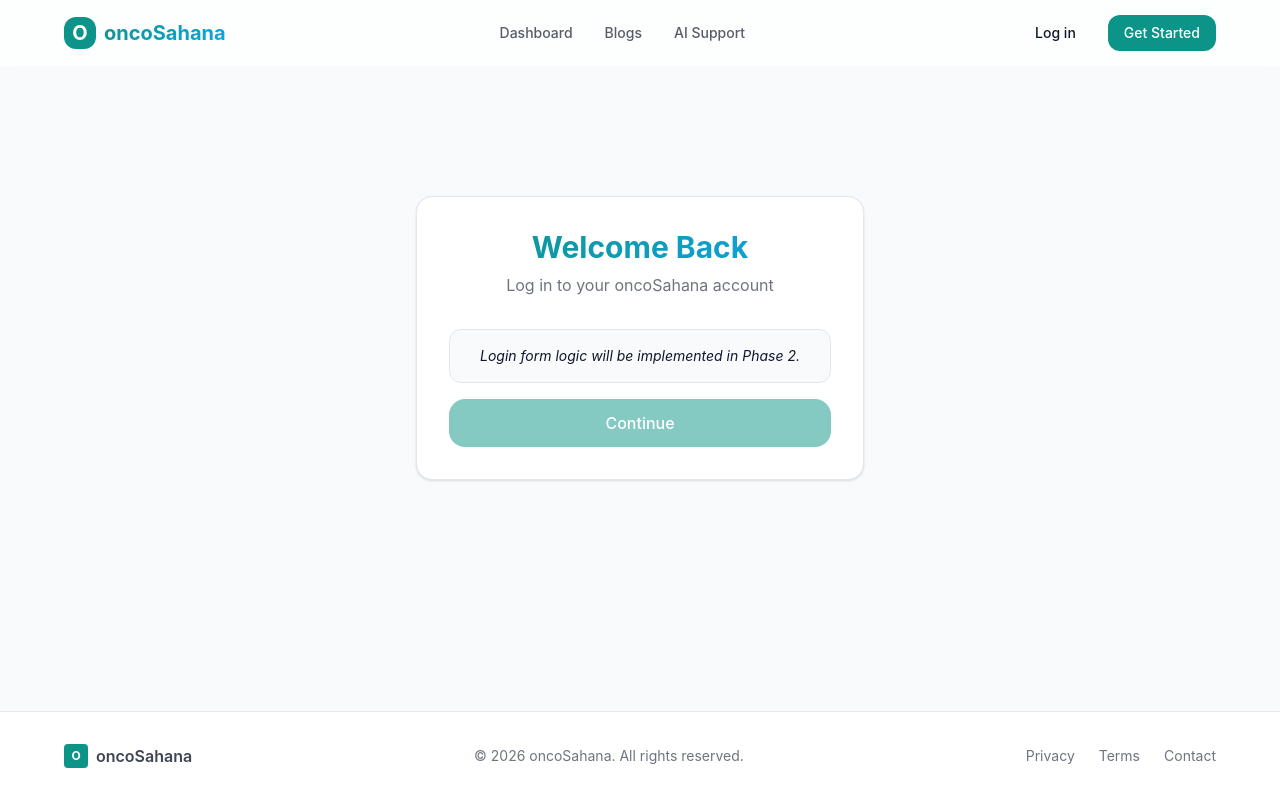
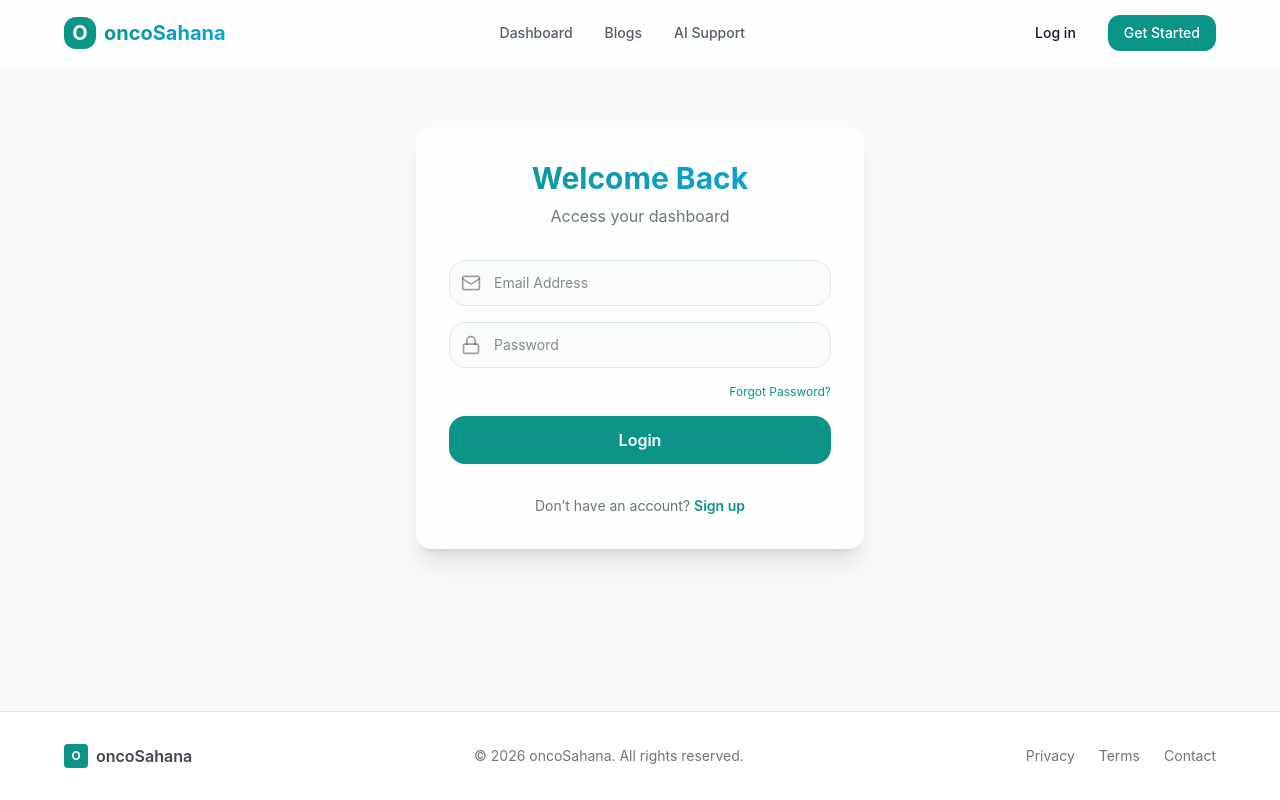
Before and after one commit to Yasanga32/oncoSahana, a Next.js app: page /login in a window 1280 px wide. Built offline with nearby package versions, Linux system fonts and the light colour scheme; no server answers.

Commit message:
feat:implement login and authentication flow

```diff
--- a/app/(public)/login/page.jsx
+++ b/app/(public)/login/page.jsx
@@ -1,19 +1,159 @@
+'use client';
+
+import React, { useContext, useState } from 'react';
+import { useRouter } from 'next/navigation';
+import { AppContent } from '../../../context/AppContext';
+import axios from 'axios';
+import { toast } from 'react-toastify';
+import { User, Mail, Lock, Loader2 } from 'lucide-react';
+
 export default function LoginPage() {
+  const router = useRouter();
+  const { backendUrl, setIsLoggedin, getUserData } = useContext(AppContent);
+
+  const [state, setState] = useState('Login');
+  const [name, setName] = useState('');
+  const [email, setEmail] = useState('');
+  const [password, setPassword] = useState('');
+  const [isLoading, setIsLoading] = useState(false);
+
+  const onSubmitHandler = async (e) => {
+    e.preventDefault();
+    setIsLoading(true);
+
+    if (!backendUrl) {
+      toast.error('Backend URL is missing');
+      setIsLoading(false);
+      return;
+    }
+
+    try {
+      axios.defaults.withCredentials = true;
+
+      if (state === "Sign Up") {
+        const { data } = await axios.post(backendUrl + '/api/auth/register', { name, email, password });
+
+        if (data.success) {
+          setIsLoggedin(true);
+          getUserData();
+          router.push('/');
+          toast.success('Welcome to oncoSahana!');
+        } else {
+          toast.error(data.message);
+        }
+      } else {
+        const { data } = await axios.post(backendUrl + '/api/auth/login', { email, password });
+
+        if (data.success) {
+          setIsLoggedin(true);
+          getUserData();
+          router.push('/');
+          toast.success('Welcome back!');
+        } else {
+          toast.error(data.message);
+        }
+      }
+    } catch (error) {
+      const message = error.response?.data?.message || error.message || 'Server error';
+      toast.error(message);
+    } finally {
+      setIsLoading(false);
+    }
+  };
+
   return (
-    <div className="container-custom flex items-center justify-center min-h-[calc(100vh-16rem)]">
-      <div className="w-full max-w-md p-8 rounded-2xl border border-border bg-card shadow-sm">
+    <div className="container-custom flex items-center justify-center min-h-[calc(100vh-16rem)] py-12">
+      <div className="w-full max-w-md p-8 rounded-2xl border border-border bg-card shadow-xl glass transition-all">
         <div className="text-center mb-8">
-          <h1 className="text-3xl font-bold gradient-text">Welcome Back</h1>
-          <p className="text-foreground/60 mt-2">Log in to your oncoSahana account</p>
+          <h1 className="text-3xl font-bold gradient-text">
+            {state === 'Sign Up' ? 'Create Account' : 'Welcome Back'}
+          </h1>
+          <p className="text-foreground/60 mt-2">
+            {state === 'Sign Up' ? 'Join our support community' : 'Access your dashboard'}
+          </p>
         </div>
 
-        <div className="space-y-4">
-          <div className="p-4 rounded-lg bg-secondary/50 border border-border text-center text-sm italic">
-            Login form logic will be implemented in Phase 2.
+        <form onSubmit={onSubmitHandler} className="space-y-4">
+          {state === 'Sign Up' && (
+            <div className="relative">
+              <User className="absolute left-3 top-1/2 -translate-y-1/2 w-5 h-5 text-foreground/40" />
+              <input
+                value={name}
+                onChange={e => setName(e.target.value)}
+                type="text"
+                placeholder="Full Name"
+                required
+                className="w-full pl-11 pr-4 py-3 rounded-xl bg-secondary/30 border border-border outline-none focus:ring-2 focus:ring-primary/50 transition-all text-sm"
+              />
+            </div>
+          )}
+
+          <div className="relative">
+            <Mail className="absolute left-3 top-1/2 -translate-y-1/2 w-5 h-5 text-foreground/40" />
+            <input
+              value={email}
+              onChange={e => setEmail(e.target.value)}
+              type="email"
+              placeholder="Email Address"
+              required
+              className="w-full pl-11 pr-4 py-3 rounded-xl bg-secondary/30 border border-border outline-none focus:ring-2 focus:ring-primary/50 transition-all text-sm"
+            />
           </div>
-          <button disabled className="w-full py-3 bg-primary/50 text-white rounded-xl font-medium cursor-not-allowed">
-            Continue
+
+          <div className="relative">
+            <Lock className="absolute left-3 top-1/2 -translate-y-1/2 w-5 h-5 text-foreground/40" />
+            <input
+              value={password}
+              onChange={e => setPassword(e.target.value)}
+              type="password"
+              placeholder="Password"
+              required
+              className="w-full pl-11 pr-4 py-3 rounded-xl bg-secondary/30 border border-border outline-none focus:ring-2 focus:ring-primary/50 transition-all text-sm"
+            />
+          </div>
+
+          <p
+            onClick={() => router.push('/reset-password')}
+            className="text-xs text-primary hover:underline cursor-pointer text-right"
+          >
+            Forgot Password?
+          </p>
+
+          <button
+            type="submit"
+            disabled={isLoading}
+            className="w-full py-3 bg-primary text-white rounded-xl font-semibold hover:opacity-90 transition-opacity flex items-center justify-center gap-2"
+          >
+            {isLoading ? (
+              <Loader2 className="w-5 h-5 animate-spin" />
+            ) : (
+              state
+            )}
           </button>
+        </form>
+
+        <div className="mt-8 text-center text-sm">
+          {state === 'Sign Up' ? (
+            <p className="text-foreground/60">
+              Already have an account?{' '}
+              <button
+                onClick={() => setState('Login')}
+                className="text-primary font-semibold hover:underline"
+              >
+                Login here
+              </button>
+            </p>
+          ) : (
+            <p className="text-foreground/60">
+              Don’t have an account?{' '}
+              <button
+                onClick={() => setState('Sign Up')}
+                className="text-primary font-semibold hover:underline"
+              >
+                Sign up
+              </button>
+            </p>
+          )}
         </div>
       </div>
     </div>
--- a/app/layout.jsx
+++ b/app/layout.jsx
@@ -1,6 +1,9 @@
 import '../styles/globals.css';
 import Navbar from '../components/layout/Navbar';
 import Footer from '../components/layout/Footer';
+import { AppContextProvider } from '../context/AppContext';
+import { ToastContainer } from 'react-toastify';
+import 'react-toastify/dist/ReactToastify.css';
 
 export const metadata = {
   title: 'oncoSahana',
@@ -11,11 +14,14 @@ export default function RootLayout({ children }) {
   return (
     <html lang="en" suppressHydrationWarning>
       <body className="antialiased">
-        <Navbar />
-        <main className="flex-grow">
-          {children}
-        </main>
-        <Footer />
+        <AppContextProvider>
+          <ToastContainer position="bottom-right" />
+          <Navbar />
+          <main className="flex-grow">
+            {children}
+          </main>
+          <Footer />
+        </AppContextProvider>
       </body>
     </html>
   );
--- /dev/null
+++ b/context/AppContext.jsx
@@ -0,0 +1,62 @@
+'use client';
+
+import { createContext, useEffect, useState, useCallback } from "react";
+import { toast } from "react-toastify";
+import axios from "axios";
+
+export const AppContent = createContext();
+
+export const AppContextProvider = ({ children }) => {
+
+    const backendUrl = process.env.NEXT_PUBLIC_BACKEND_URL;
+    const [isLoggedin, setIsLoggedin] = useState(false);
+    const [userData, setUserData] = useState(null);
+
+    // Ensure axios sends cookies
+    axios.defaults.withCredentials = true;
+
+    const getUserData = useCallback(async () => {
+        try {
+            const { data } = await axios.get(backendUrl + '/api/user/data')
+            data.success ? setUserData(data.userData) : toast.error(data.message)
+
+        } catch (error) {
+            console.error('Error fetching user data:', error.message);
+        }
+    }, [backendUrl])
+
+
+    const getAuthState = useCallback(async () => {
+        try {
+            const { data } = await axios.get(backendUrl + '/api/auth/is-auth')
+
+            if (data.success) {
+                setIsLoggedin(true)
+                getUserData()
+            }
+
+        } catch (error) {
+            console.error('Error fetching auth state:', error.message);
+        }
+    }, [backendUrl, getUserData]);
+
+    useEffect(() => {
+        if (backendUrl) {
+            getAuthState();
+        }
+    }, [backendUrl, getAuthState]);
+
+    const value = {
+        backendUrl,
+        isLoggedin, setIsLoggedin,
+        userData, setUserData,
+        getUserData,
+        getAuthState
+    }
+
+    return (
+        <AppContent.Provider value={value}>
+            {children}
+        </AppContent.Provider>
+    )
+}
--- a/context/AuthContext.jsx
+++ /dev/null
@@ -1,15 +0,0 @@
-'use client';
-import { createContext, useContext, useState } from 'react';
-
-const AuthContext = createContext();
-
-export function AuthProvider({ children }) {
-  const [user, setUser] = useState(null);
-  return (
-    <AuthContext.Provider value={{ user, setUser }}>
-      {children}
-    </AuthContext.Provider>
-  );
-}
-
-export const useAuthContext = () => useContext(AuthContext);
--- a/package.json
+++ b/package.json
@@ -9,9 +9,12 @@
     "lint": "eslint"
   },
   "dependencies": {
+    "axios": "^1.15.2",
+    "lucide-react": "^1.12.0",
     "next": "16.2.4",
     "react": "19.2.4",
-    "react-dom": "19.2.4"
+    "react-dom": "19.2.4",
+    "react-toastify": "^11.1.0"
   },
   "devDependencies": {
     "@tailwindcss/postcss": "^4",
```
Also changed, not shown: 1 other file (tests, documents, lock files or other folders).
